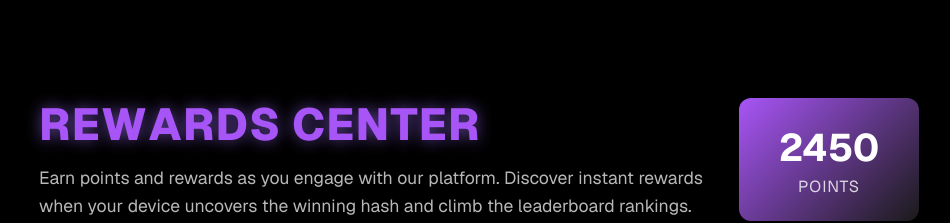
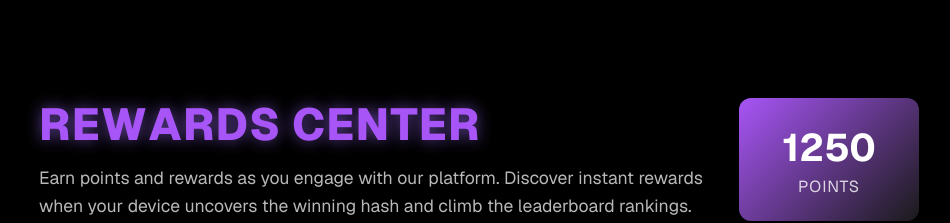
Before and after one commit to alphasr/loona-hash, a Next.js app: page / in a window 1280 px wide. Shown: the part 1820-2043 px from the top of the page, without its empty margins (161-1111 px from the left). Built offline with nearby package versions, Linux system fonts and the light colour scheme.

Commit message:
[FIX] fixed errors

```diff
--- a/src/app/component/rewards/rewardsPage.tsx
+++ b/src/app/component/rewards/rewardsPage.tsx
@@ -53,7 +53,7 @@ const ProgressBar: React.FC<ProgressBarProps> = ({ percentage, label }) => (
 const RewardsPage: React.FC = () => {
   const [isLoading, setIsLoading] = useState<boolean>(true);
   const [activeTab, setActiveTab] = useState<string>("daily");
-  const [userPoints, setUserPoints] = useState<number>(2450);
+  const userPoints = 1250;
 
   // Simulate initial loading
   useEffect(() => {
```
